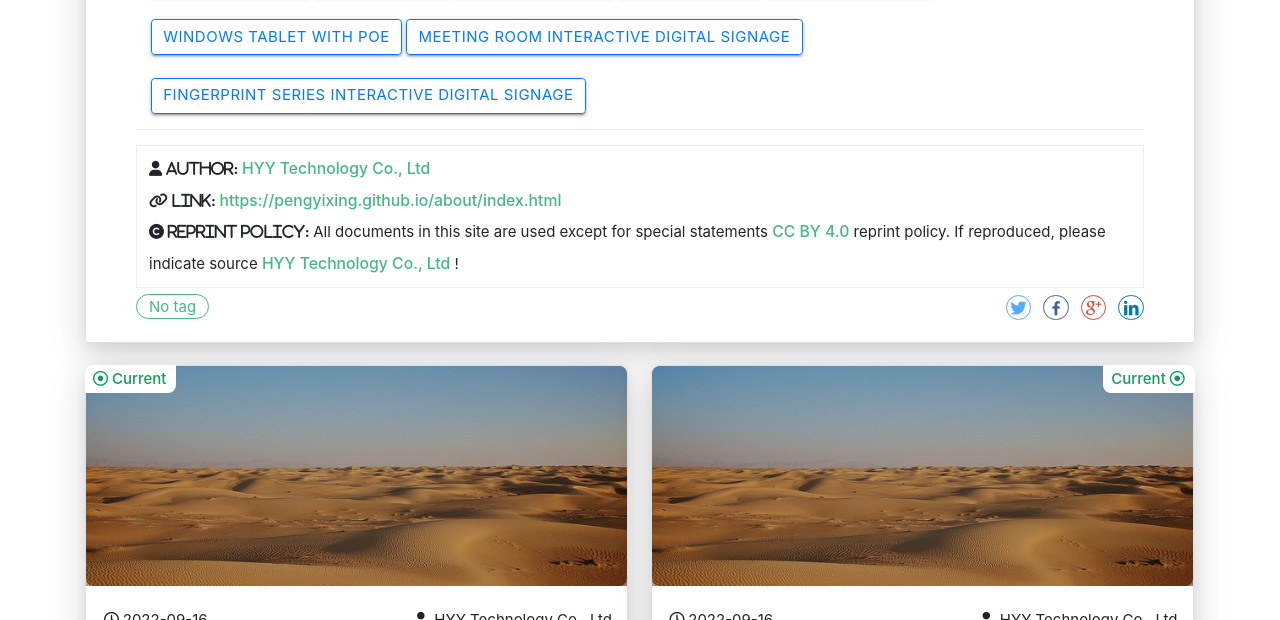
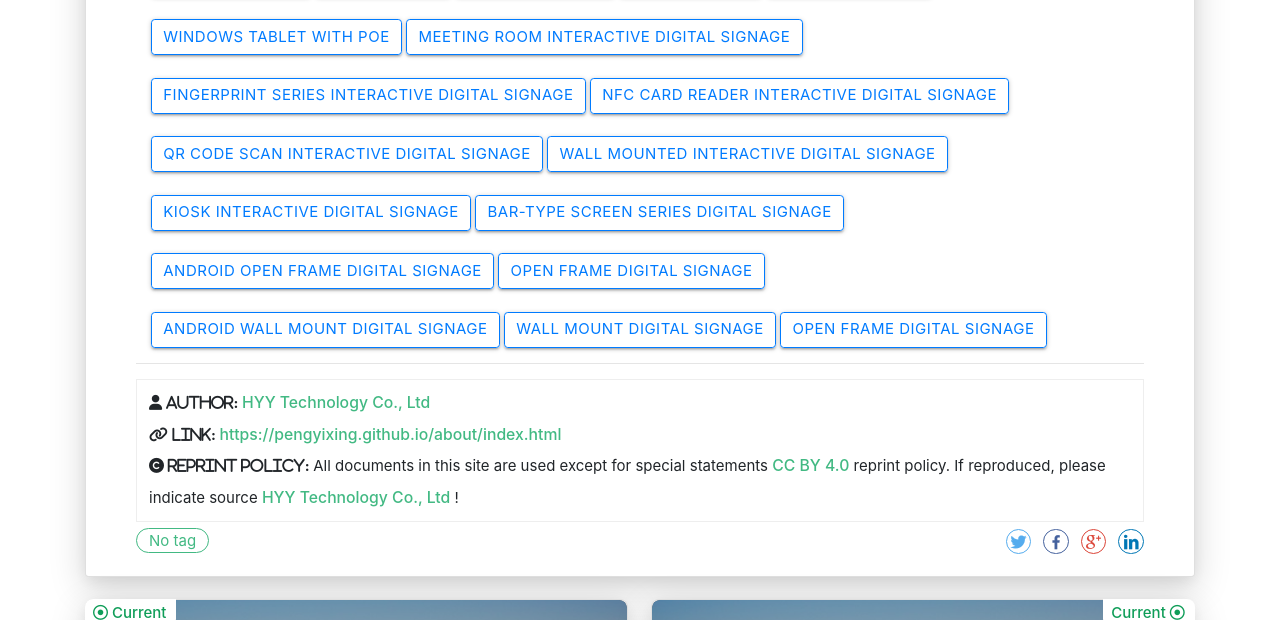
Before and after one commit to industrialtablet/pengyixing.github.io, a plain HTML site: page about/index.html in a window 1280 px wide. Shown: the part 480-1100 px from the top of the page. Drawn offline with nearby package versions, Linux system fonts and the light colour scheme; some packages are replaced by stand-ins of ours; no server answers; a script that the page names is missing.

Commit message:
Site updated: 2022-09-16 19:29:23

```diff
--- a/about/index.html
+++ b/about/index.html
@@ -411,9 +411,28 @@
     <br/>
     <button class="btn btn-outline-primary" type="button">Windows tablet with PoE</button>
     <button class="btn btn-outline-primary" type="button">Meeting room interactive digital signage</button>
+
     <br/>
     <br/>
     <button class="btn btn-outline-primary" type="button">FingerPrint series interactive digital signage</button>
+    <button class="btn btn-outline-primary" type="button">NFC Card Reader interactive digital signage</button>
+    <br/>
+    <br/>
+    <button class="btn btn-outline-primary" type="button">QR Code Scan interactive digital signage</button>
+    <button class="btn btn-outline-primary" type="button">Wall mounted interactive digital signage</button>
+    <br/>
+    <br/>
+    <button class="btn btn-outline-primary" type="button">Kiosk interactive digital signage</button>
+    <button class="btn btn-outline-primary" type="button">Bar-type Screen series digital signage</button>
+    <br/>
+    <br/>
+    <button class="btn btn-outline-primary" type="button">Android Open frame digital signage</button>
+    <button class="btn btn-outline-primary" type="button">Open frame digital signage</button>
+    <br/>
+    <br/>
+    <button class="btn btn-outline-primary" type="button">Android Wall mount digital signage</button>
+    <button class="btn btn-outline-primary" type="button">Wall mount digital signage</button>
+    <button class="btn btn-outline-primary" type="button">Open frame digital signage</button>
   </div>
 </body>
 </html>
```
